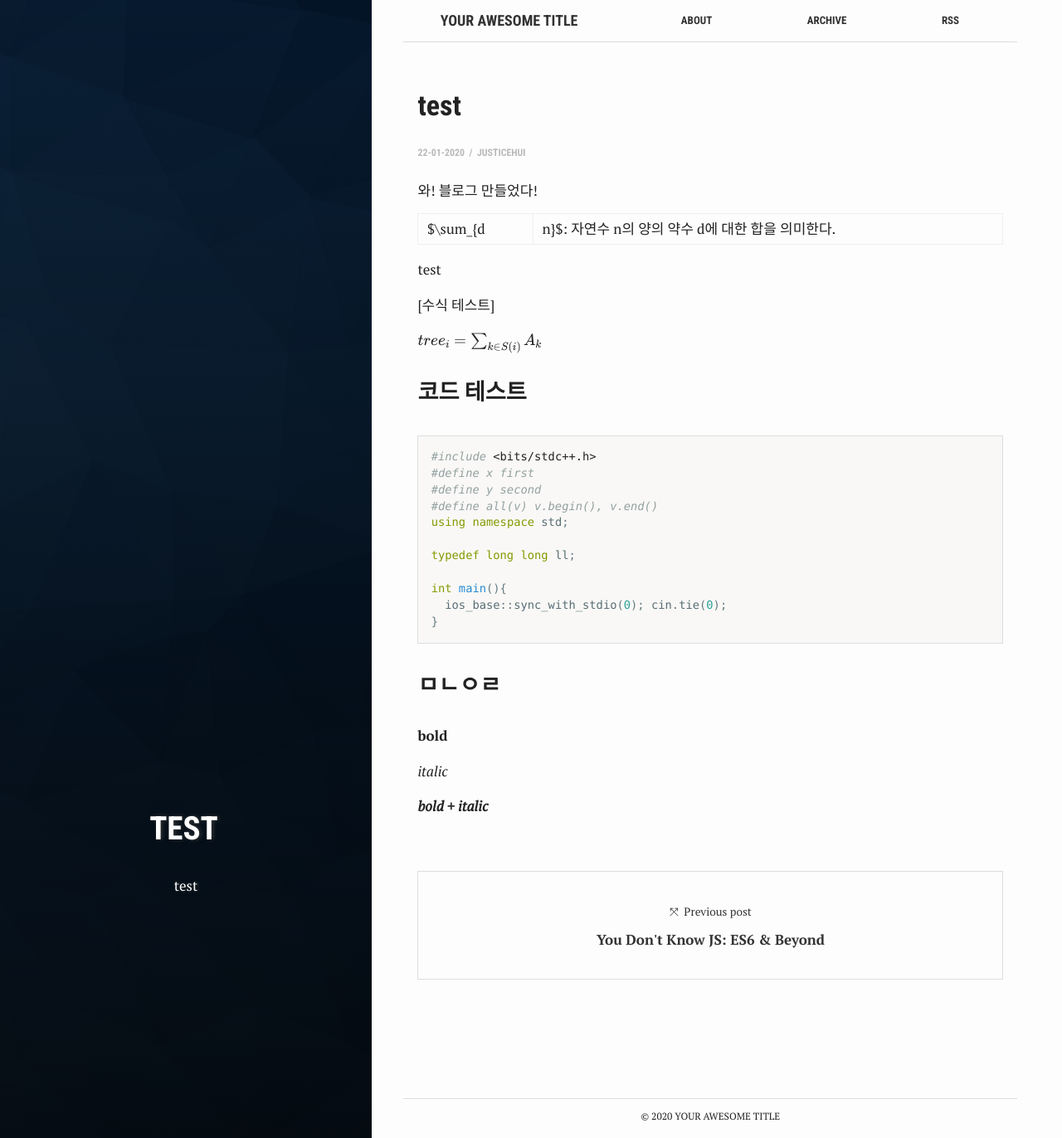
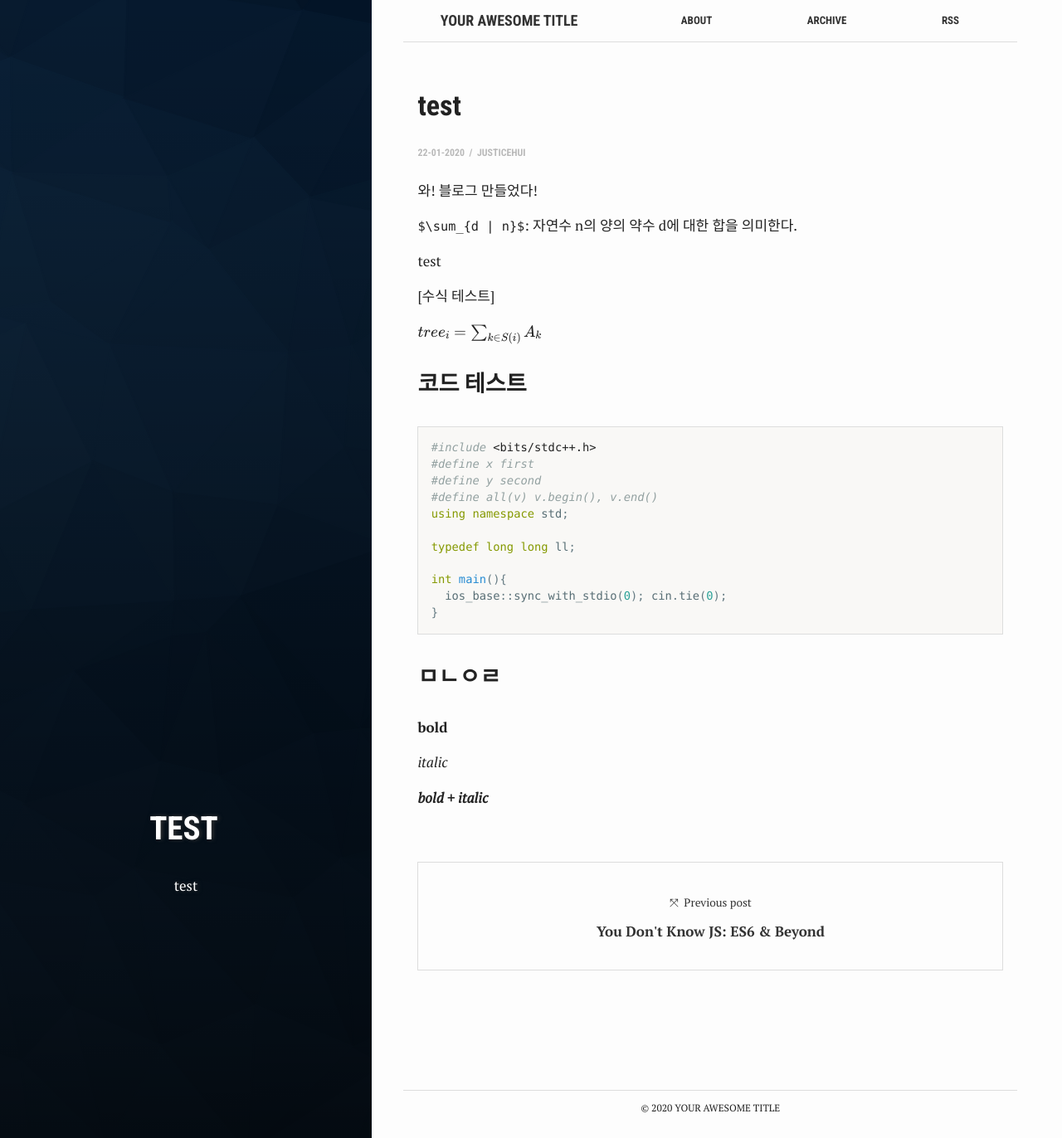
Before and after one commit to JusticeHuiSecond/JusticeHuiSecond.github.io, a Jekyll site: the page built from _posts/2020-01-22-test.md, in a window 1280 px wide and 1372 px high. Shown: the whole window at 83% size. Built offline with Jekyll 4.4.1, drawn with Linux system fonts in a browser that asks for light colours; formulas are drawn with MathJax 3.

```diff
--- a/_posts/2020-01-22-test.md
+++ b/_posts/2020-01-22-test.md
@@ -9,7 +9,7 @@ author: justiceHui
 ---
 와! 블로그 만들었다!
 
-$\sum_{d | n}$: 자연수 n의 양의 약수 d에 대한 합을 의미한다.
+`$\sum_{d | n}$`: 자연수 n의 양의 약수 d에 대한 합을 의미한다.
 
 test
 
```
